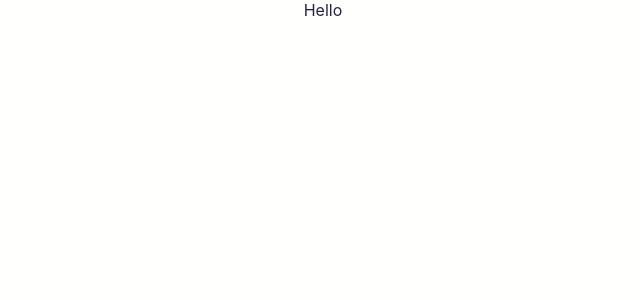
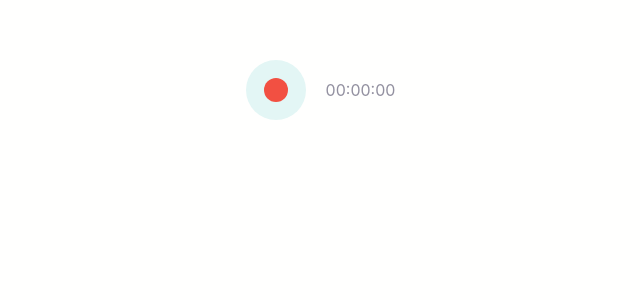
Before and after one commit to omgpiu/reactreduxts, a React (Create React App) app: page / in a window 1280 px wide. Shown: the top 300 px of the page, without its empty margins (317-957 px from the left). Built offline with nearby package versions, Linux system fonts and the light colour scheme.

Commit message:
add recorder

```diff
--- a/src/components/App.tsx
+++ b/src/components/App.tsx
@@ -1,10 +1,11 @@
 import React from 'react';
 import './App.css';
+import Recorder from './Recorder';
 
 function App() {
     return (
         <div className="App">
-            Hello
+            <Recorder/>
         </div>
     );
 }
--- /dev/null
+++ b/src/components/Recorder/Record.module.css
@@ -0,0 +1,43 @@
+.recorder {
+    align-items: center;
+    display: flex;
+    justify-content: center;
+    margin: 60px 0 40px;
+}
+
+.recorder_record {
+    background: #e3f6f5;
+    border: 0;
+    border-radius: 50%;
+    cursor: pointer;
+    height: 60px;
+    width: 60px;
+}
+
+.recorder_record span {
+    background: #f25042;
+    border-radius: 50%;
+    display: inline-block;
+    height: 24px;
+    vertical-align: middle;
+    width: 24px;
+    transition: all 0.3s ease-out;
+}
+
+.recorder_started .recorder_record span {
+    border-radius: 0;
+    height: 22px;
+    width: 22px;
+}
+
+.recorder_counter {
+    margin: 0 0 0 15px;
+    text-align: center;
+    width: 80px;
+    opacity: 0.5;
+    transition: opacity 0.3s ease-out;
+}
+
+.recorder_started .recorder_counter {
+    opacity: 1;
+}
--- /dev/null
+++ b/src/components/Recorder/Recorder.tsx
@@ -0,0 +1,44 @@
+import RecorderStyle from './Record.module.css'
+import { useDispatch, useSelector } from 'react-redux';
+import { selectDateStart, start, stop } from '../../state/recorder';
+import { useEffect, useRef, useState } from 'react';
+
+const addZero = (number: number) => number < 10 ? `0${number}` : `${number}`
+const Recorder = () => {
+    const dispatch = useDispatch()
+    const dateStart = useSelector(selectDateStart)
+    const [, setCount] = useState<number>(0)
+    const started = dateStart !== ''
+    let interval = useRef<number>(0)
+    let seconds = started ? Math.floor((Date.now() - new Date(dateStart).getTime()) / 1000) : 0
+    const hours = seconds ? Math.floor(seconds / 60 / 60) : 0
+    seconds -= hours * 60 * 60
+    const minutes = seconds ? Math.floor(seconds / 60) : 0
+    seconds -= minutes * 60
+
+    const onClickHandler = () => {
+        if (started) {
+            window.clearInterval(interval.current)
+            dispatch(stop())
+        } else {
+            dispatch(start())
+            interval.current = window.setInterval(() => {
+                setCount(count => count + 1)
+            }, 1000)
+        }
+
+    }
+
+    useEffect(() => {
+        return window.clearInterval(interval.current)
+    }, [])
+    return <div className={`${RecorderStyle.recorder} ${started ? RecorderStyle.recorder_started : null}`}>
+        <button className={RecorderStyle.recorder_record}
+                onClick={onClickHandler}>
+
+            <span></span>
+        </button>
+        <div className={RecorderStyle.recorder_counter}>{addZero(hours)}:{addZero(minutes)}:{addZero(seconds)}</div>
+    </div>
+}
+export default Recorder
--- /dev/null
+++ b/src/components/Recorder/index.ts
@@ -0,0 +1 @@
+export { default } from './Recorder'
--- /dev/null
+++ b/src/state/recorder.ts
@@ -0,0 +1,36 @@
+import { Action } from 'redux';
+import { RootState } from './store';
+
+interface RecorderState {
+    dateStart: string
+}
+
+const initialState: RecorderState = {
+    dateStart: ''
+}
+const START = 'recorder/start'
+const END = 'recorder/end'
+type StartAction = Action<typeof START>
+type EndAction = Action<typeof END>
+export const start = (): StartAction => ({
+    type: START
+})
+export const stop = (): EndAction => ({
+    type: END
+})
+export const selectRecorderState = (state: RootState) => state.recorderReducer
+export const selectDateStart = (state: RootState) => selectRecorderState(state).dateStart
+
+
+const recorderReducer = (state: RecorderState = initialState, action: StartAction | EndAction) => {
+    switch (action.type) {
+        case START:
+            return {...state, dateStart: new Date().toISOString()}
+        case END:
+            return {...state, dateStart: ''}
+
+        default:
+            return state
+    }
+}
+export default recorderReducer
--- a/src/state/store.ts
+++ b/src/state/store.ts
@@ -1,8 +1,10 @@
-import {combineReducers, createStore} from 'redux';
+import { combineReducers, createStore } from 'redux';
 import userEventsReducer from './user-events';
+import recorderReducer from './recorder';
 
 const rootReducer = combineReducers({
-    userEventsReducer
+    userEventsReducer,
+    recorderReducer
 })
 export type RootState = ReturnType<typeof rootReducer>
 const store = createStore(rootReducer)
```
